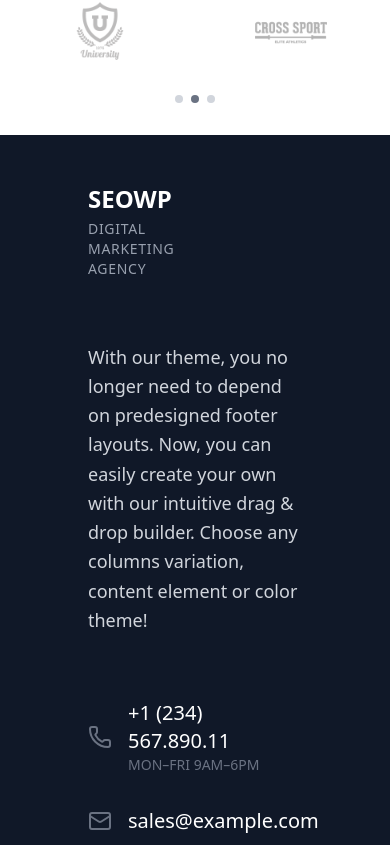
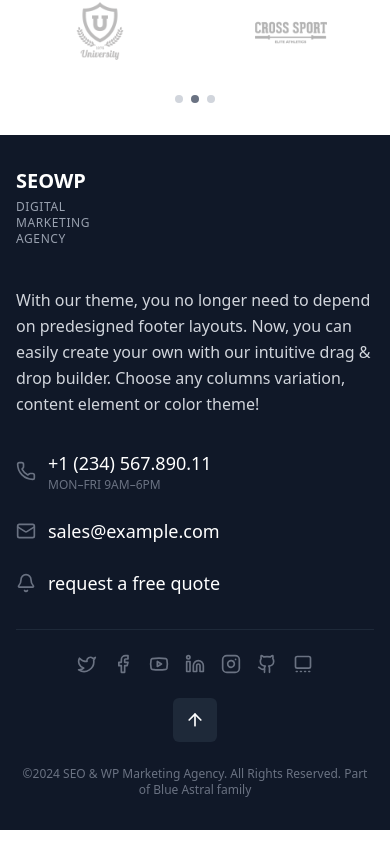
Before and after one commit to khadka27/fishtail-infosolutions, a Next.js app: page /project in a window 390 px wide. Shown: the part 3259-4104 px from the top of the page. Built offline with nearby package versions, Linux system fonts and the light colour scheme.

Commit message:
Refactor Footer component: improve formatting, enhance responsiveness, and clean up imports

```diff
--- a/src/Components/footer.tsx
+++ b/src/Components/footer.tsx
@@ -1,4 +1,4 @@
-"use client"
+"use client";
 
 import {
   Phone,
@@ -12,27 +12,27 @@ import {
   Instagram,
   Github,
   GalleryThumbnailsIcon as Flickr,
-} from "lucide-react"
+} from "lucide-react";
 
 export function Footer() {
   const scrollToTop = () => {
-    window.scrollTo({ top: 0, behavior: "smooth" })
-  }
+    window.scrollTo({ top: 0, behavior: "smooth" });
+  };
 
   return (
-    <footer className="bg-gray-900 text-white py-12 px-16">
-      <div className="container mx-auto px-6">
-        <div className="grid grid-cols-1 lg:grid-cols-2 gap-10 mb-16">
+    <footer className="bg-gray-900 text-white py-8 md:py-12 px-4 sm:px-8 md:px-16">
+      <div className="container mx-auto">
+        <div className="grid grid-cols-1 lg:grid-cols-2 gap-6 md:gap-10 mb-8 md:mb-16">
           {/* Logo and company info */}
           <div className="flex flex-col">
-            <div className="mb-6">
+            <div className="mb-4 md:mb-6">
               <div className="flex items-start">
-                <div className="text-2xl font-bold">
+                <div className="text-xl sm:text-2xl font-bold">
                   <span className="text-white">SEO</span>
                   <span className="text-white">WP</span>
                 </div>
               </div>
-              <div className="text-sm text-gray-400 uppercase tracking-wider mt-1">
+              <div className="text-xs sm:text-sm text-gray-400 uppercase tracking-wider mt-1">
                 DIGITAL
                 <br />
                 MARKETING
@@ -44,67 +44,91 @@ export function Footer() {
 
           {/* Description */}
           <div>
-            <p className="text-gray-300 text-lg leading-relaxed">
-              With our theme, you no longer need to depend on predesigned footer layouts. Now, you can easily create
-              your own with our intuitive drag & drop builder. Choose any columns variation, content element or color
-              theme!
+            <p className="text-gray-300 text-base sm:text-lg leading-relaxed">
+              With our theme, you no longer need to depend on predesigned footer
+              layouts. Now, you can easily create your own with our intuitive
+              drag & drop builder. Choose any columns variation, content element
+              or color theme!
             </p>
           </div>
         </div>
 
         {/* Contact information */}
-        <div className="grid grid-cols-1 md:grid-cols-3 gap-8 mb-16">
+        <div className="grid grid-cols-1 sm:grid-cols-2 md:grid-cols-3 gap-6 md:gap-8 mb-8 md:mb-16">
           <div className="flex items-center">
-            <div className="mr-4 text-gray-500">
-              <Phone className="h-6 w-6" />
+            <div className="mr-3 md:mr-4 text-gray-500">
+              <Phone className="h-5 w-5 md:h-6 md:w-6" />
             </div>
             <div>
-              <div className="text-xl">+1 (234) 567.890.11</div>
-              <div className="text-gray-500 text-sm">MON–FRI 9AM–6PM</div>
+              <div className="text-lg md:text-xl">+1 (234) 567.890.11</div>
+              <div className="text-gray-500 text-xs sm:text-sm">
+                MON–FRI 9AM–6PM
+              </div>
             </div>
           </div>
 
           <div className="flex items-center">
-            <div className="mr-4 text-gray-500">
-              <Mail className="h-6 w-6" />
+            <div className="mr-3 md:mr-4 text-gray-500">
+              <Mail className="h-5 w-5 md:h-6 md:w-6" />
             </div>
             <div>
-              <div className="text-xl">sales@example.com</div>
+              <div className="text-lg md:text-xl">sales@example.com</div>
             </div>
           </div>
 
-          <div className="flex items-center">
-            <div className="mr-4 text-gray-500">
-              <Bell className="h-6 w-6" />
+          <div className="flex items-center sm:col-span-2 md:col-span-1">
+            <div className="mr-3 md:mr-4 text-gray-500">
+              <Bell className="h-5 w-5 md:h-6 md:w-6" />
             </div>
             <div>
-              <div className="text-xl">request a free quote</div>
+              <div className="text-lg md:text-xl">request a free quote</div>
             </div>
           </div>
         </div>
 
         {/* Social media and copyright */}
-        <div className="border-t border-gray-800 pt-8 flex flex-col md:flex-row justify-between items-center">
-          <div className="flex space-x-6 mb-6 md:mb-0">
-            <a href="#" className="text-gray-500 hover:text-white transition-colors">
+        <div className="border-t border-gray-800 pt-6 md:pt-8 flex flex-col md:flex-row justify-between items-center">
+          <div className="flex flex-wrap justify-center md:justify-start gap-4 sm:gap-6 mb-6 md:mb-0">
+            <a
+              href="#"
+              className="text-gray-500 hover:text-white transition-colors"
+            >
               <Twitter className="w-5 h-5" />
             </a>
-            <a href="#" className="text-gray-500 hover:text-white transition-colors">
+            <a
+              href="#"
+              className="text-gray-500 hover:text-white transition-colors"
+            >
               <Facebook className="w-5 h-5" />
             </a>
-            <a href="#" className="text-gray-500 hover:text-white transition-colors">
+            <a
+              href="#"
+              className="text-gray-500 hover:text-white transition-colors"
+            >
               <Youtube className="w-5 h-5" />
             </a>
-            <a href="#" className="text-gray-500 hover:text-white transition-colors">
+            <a
+              href="#"
+              className="text-gray-500 hover:text-white transition-colors"
+            >
               <Linkedin className="w-5 h-5" />
             </a>
-            <a href="#" className="text-gray-500 hover:text-white transition-colors">
+            <a
+              href="#"
+              className="text-gray-500 hover:text-white transition-colors"
+            >
               <Instagram className="w-5 h-5" />
             </a>
-            <a href="#" className="text-gray-500 hover:text-white transition-colors">
+            <a
+              href="#"
+              className="text-gray-500 hover:text-white transition-colors"
+            >
               <Github className="w-5 h-5" />
             </a>
-            <a href="#" className="text-gray-500 hover:text-white transition-colors">
+            <a
+              href="#"
+              className="text-gray-500 hover:text-white transition-colors"
+            >
               <Flickr className="w-5 h-5" />
             </a>
           </div>
@@ -118,10 +142,11 @@ export function Footer() {
           </button>
         </div>
 
-        <div className="text-center mt-8 text-gray-500 text-sm">
-          ©2024 SEO & WP Marketing Agency. All Rights Reserved. Part of Blue Astral family
+        <div className="text-center mt-6 md:mt-8 text-gray-500 text-xs sm:text-sm">
+          ©2024 SEO & WP Marketing Agency. All Rights Reserved. Part of Blue
+          Astral family
         </div>
       </div>
     </footer>
-  )
+  );
 }
```
